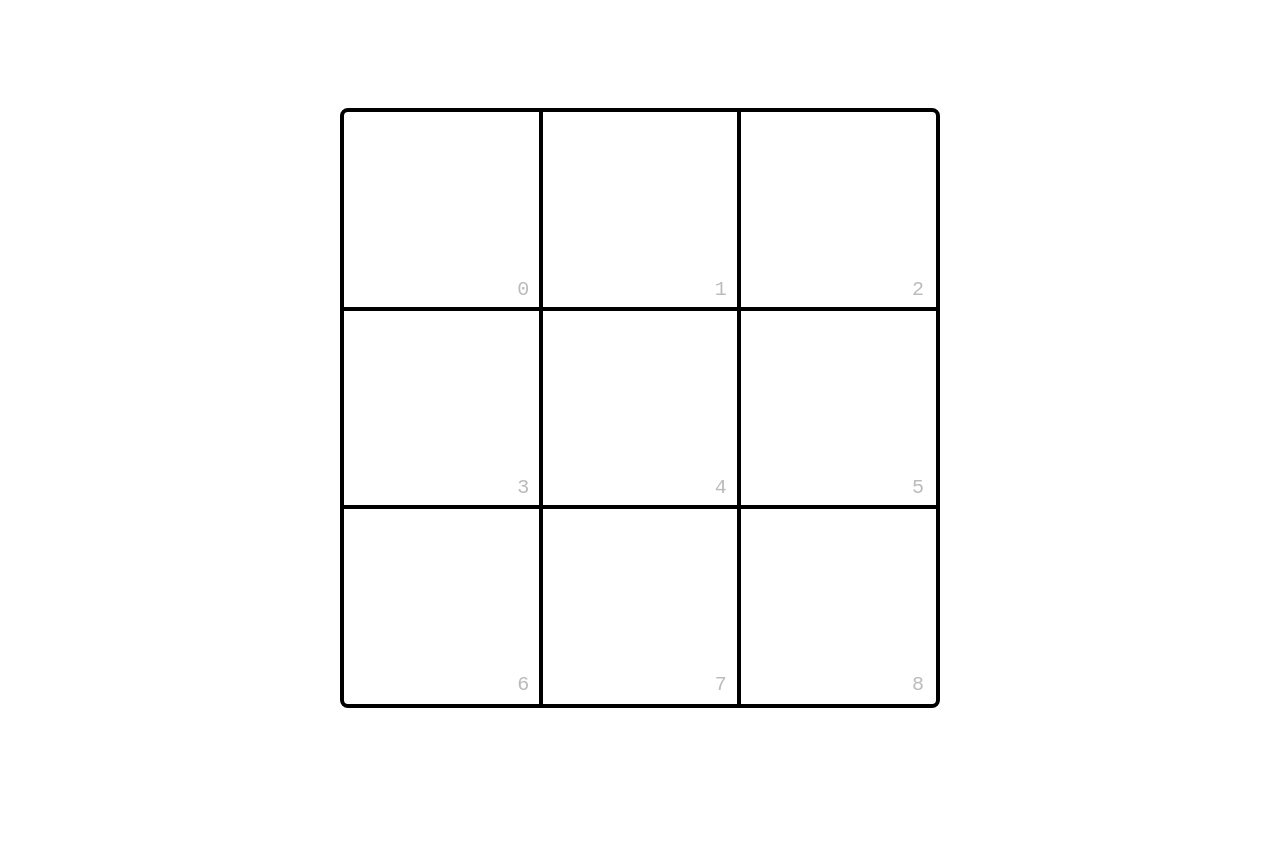
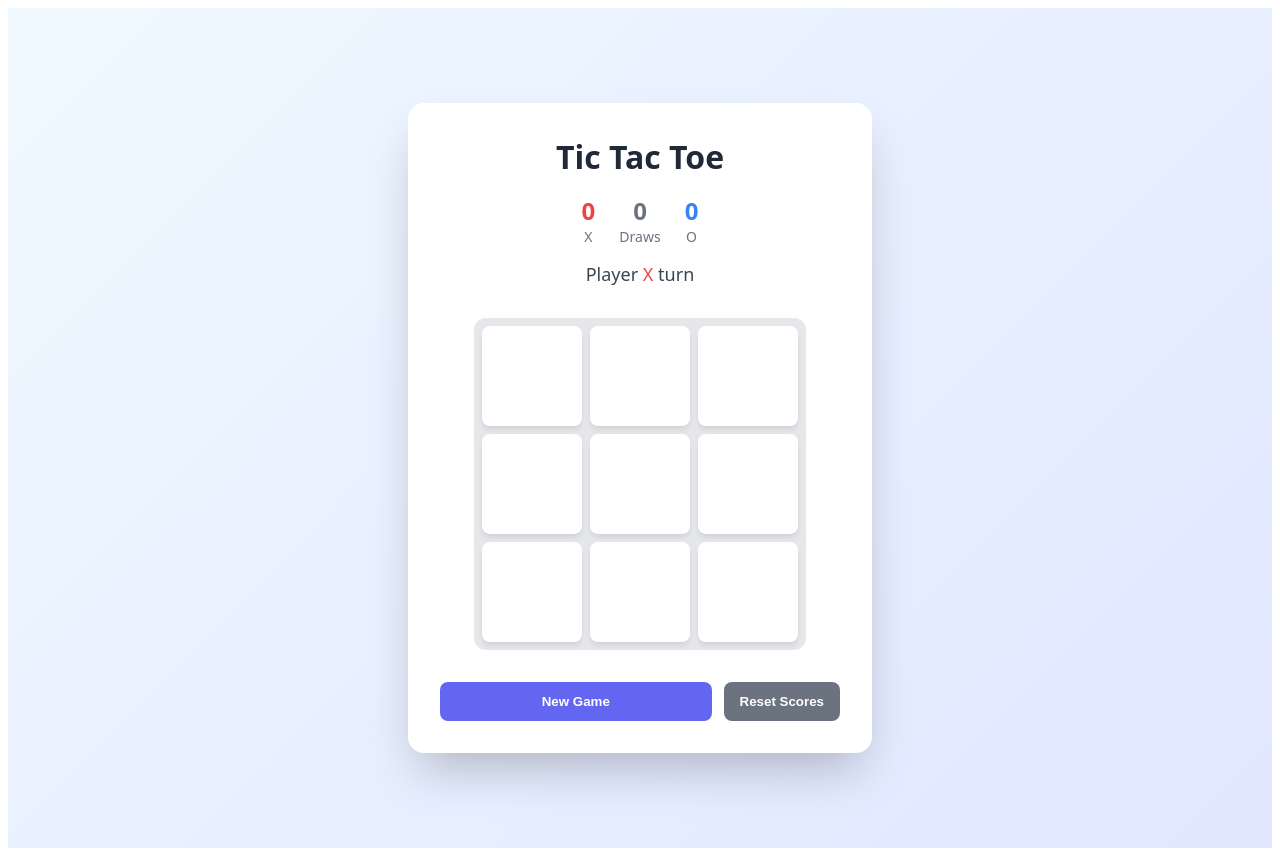
Before and after one commit to SoliraZ/tic-tac-toe, a Next.js app in the folder app/: page / in a window 1280 px wide. Before the commit the page ends 816 px from the top, so only its background shows below. Built offline with nearby package versions, Linux system fonts and the light colour scheme.

Commit message:
Integrate react-confetti and react-use for enhanced game experience in Tic-Tac-Toe; refactor game logic and UI for improved functionality and aesthetics.

```diff
--- a/app/package.json
+++ b/app/package.json
@@ -12,7 +12,9 @@
     "motion": "^12.23.11",
     "next": "15.4.4",
     "react": "19.1.0",
-    "react-dom": "19.1.0"
+    "react-confetti": "^6.4.0",
+    "react-dom": "19.1.0",
+    "react-use": "^17.6.0"
   },
   "devDependencies": {
     "@eslint/eslintrc": "^3",
--- a/app/src/app/page.tsx
+++ b/app/src/app/page.tsx
@@ -1,130 +1,281 @@
 'use client';
 
 import React, { useState } from "react";
-import { motion } from "framer-motion";
+import { motion, AnimatePresence } from "framer-motion";
+import Confetti from "react-confetti";
+import { useWindowSize } from "react-use";
 
-const GRID_SIZE = 3;
+const WIN_PATTERNS = [
+  [0, 1, 2], [3, 4, 5], [6, 7, 8], // rows
+  [0, 3, 6], [1, 4, 7], [2, 5, 8], // columns
+  [0, 4, 8], [2, 4, 6]             // diagonals
+];
 
-export default function Home() {
-  const [moves, setMoves] = useState<(null | "X" | "O")[]>(Array(GRID_SIZE * GRID_SIZE).fill(null));
-  const [step, setStep] = useState<0 | 1>(0); // 0: waiting for X, 1: waiting for O
-  const [xIndex, setXIndex] = useState<number | null>(null);
-  const [oIndex, setOIndex] = useState<number | null>(null);
+type Player = "X" | "O";
+type Cell = Player | null;
 
-  const handleClick = (idx: number) => {
-    if (moves[idx] !== null) return;
-    if (step === 0) {
-      setMoves((prev) => prev.map((v, i) => (i === idx ? "X" : v)));
-      setXIndex(idx);
-      setStep(1);
-    } else if (step === 1 && idx !== xIndex) {
-      setMoves((prev) => prev.map((v, i) => (i === idx ? "O" : v)));
-      setOIndex(idx);
-      setStep(0); // Optionally lock after O, or keep as 0 for more moves
+export default function TicTacToe() {
+  const { width, height } = useWindowSize();
+  const [board, setBoard] = useState<Cell[]>(Array(9).fill(null));
+  const [currentPlayer, setCurrentPlayer] = useState<Player>("X");
+  const [gameStatus, setGameStatus] = useState<"playing" | "won" | "draw">("playing");
+  const [winner, setWinner] = useState<Player | null>(null);
+  const [winningPattern, setWinningPattern] = useState<number[] | null>(null);
+  const [scores, setScores] = useState({ X: 0, O: 0, draws: 0 });
+
+  const checkWinner = (newBoard: Cell[]): { winner: Player | null; pattern: number[] | null } => {
+    for (const pattern of WIN_PATTERNS) {
+      const [a, b, c] = pattern;
+      if (newBoard[a] && newBoard[a] === newBoard[b] && newBoard[a] === newBoard[c]) {
+        return { winner: newBoard[a] as Player, pattern };
       }
+    }
+    return { winner: null, pattern: null };
+  };
+
+  const handleCellClick = (index: number) => {
+    if (board[index] || gameStatus !== "playing") return;
+
+    const newBoard = [...board];
+    newBoard[index] = currentPlayer;
+    setBoard(newBoard);
+
+    const { winner: gameWinner, pattern } = checkWinner(newBoard);
+
+    if (gameWinner) {
+      setWinner(gameWinner);
+      setWinningPattern(pattern);
+      setGameStatus("won");
+      setScores(prev => ({ ...prev, [gameWinner]: prev[gameWinner] + 1 }));
+    } else if (newBoard.every(cell => cell !== null)) {
+      setGameStatus("draw");
+      setScores(prev => ({ ...prev, draws: prev.draws + 1 }));
+    } else {
+      setCurrentPlayer(currentPlayer === "X" ? "O" : "X");
+    }
+  };
+
+  const resetGame = () => {
+    setBoard(Array(9).fill(null));
+    setCurrentPlayer("X");
+    setGameStatus("playing");
+    setWinner(null);
+    setWinningPattern(null);
+  };
+
+  const resetScores = () => {
+    setScores({ X: 0, O: 0, draws: 0 });
   };
 
   return (
     <div style={{
       minHeight: "100vh",
+      background: "linear-gradient(135deg, #f0f9ff 0%, #e0e7ff 100%)",
       display: "flex",
       alignItems: "center",
       justifyContent: "center",
-      background: "#fff",
+      padding: "20px",
+      fontFamily: "system-ui, -apple-system, sans-serif"
     }}>
-      <div
+      {gameStatus === "won" && (
+        <Confetti width={width} height={height} numberOfPieces={250} recycle={false} />
+      )}
+      <div style={{
+        background: "white",
+        borderRadius: "16px",
+        boxShadow: "0 25px 50px -12px rgba(0, 0, 0, 0.25)",
+        padding: "32px",
+        maxWidth: "400px",
+        width: "100%"
+      }}>
+        {/* Header */}
+        <div style={{ textAlign: "center", marginBottom: "32px" }}>
+          <h1 style={{
+            fontSize: "32px",
+            fontWeight: "bold",
+            color: "#1f2937",
+            marginBottom: "16px",
+            margin: "0 0 16px 0"
+          }}>
+            Tic Tac Toe
+          </h1>
+
+          {/* Scores */}
+          <div style={{
+            display: "flex",
+            justifyContent: "center",
+            gap: "24px",
+            marginBottom: "16px"
+          }}>
+            <div style={{ textAlign: "center" }}>
+              <div style={{ fontSize: "24px", fontWeight: "bold", color: "#ef4444" }}>
+                {scores.X}
+              </div>
+              <div style={{ fontSize: "14px", color: "#6b7280" }}>X</div>
+            </div>
+            <div style={{ textAlign: "center" }}>
+              <div style={{ fontSize: "24px", fontWeight: "bold", color: "#6b7280" }}>
+                {scores.draws}
+              </div>
+              <div style={{ fontSize: "14px", color: "#6b7280" }}>Draws</div>
+            </div>
+            <div style={{ textAlign: "center" }}>
+              <div style={{ fontSize: "24px", fontWeight: "bold", color: "#3b82f6" }}>
+                {scores.O}
+              </div>
+              <div style={{ fontSize: "14px", color: "#6b7280" }}>O</div>
+            </div>
+          </div>
+
+          {/* Game Status */}
+          <AnimatePresence mode="wait">
+            {gameStatus === "playing" && (
+              <motion.div
+                key="playing"
+                initial={{ opacity: 0, y: 10 }}
+                animate={{ opacity: 1, y: 0 }}
+                exit={{ opacity: 0, y: -10 }}
+                style={{ fontSize: "18px", color: "#374751" }}
+              >
+                Player{" "}
+                <span style={{ color: currentPlayer === "X" ? "#ef4444" : "#3b82f6" }}>
+                  {currentPlayer}
+                </span>{" "}
+                turn
+              </motion.div>
+            )}
+
+            {gameStatus === "won" && (
+              <motion.div
+                key="won"
+                initial={{ opacity: 0, scale: 0.8 }}
+                animate={{ opacity: 1, scale: 1 }}
+                exit={{ opacity: 0, scale: 0.8 }}
+                style={{ fontSize: "20px", fontWeight: "bold" }}
+              >
+                🎉{" "}
+                <span style={{ color: winner === "X" ? "#ef4444" : "#3b82f6" }}>
+                  Player {winner}
+                </span>{" "}
+                wins!
+              </motion.div>
+            )}
+
+            {gameStatus === "draw" && (
+              <motion.div
+                key="draw"
+                initial={{ opacity: 0, scale: 0.8 }}
+                animate={{ opacity: 1, scale: 1 }}
+                exit={{ opacity: 0, scale: 0.8 }}
+                style={{ fontSize: "20px", fontWeight: "bold", color: "#6b7280" }}
+              >
+                🤝 It's a draw!
+              </motion.div>
+            )}
+          </AnimatePresence>
+        </div>
+
+        {/* Game Board */}
+        <div style={{ position: "relative", marginBottom: "32px" }}>
+          <div style={{
+            display: "grid",
+            gridTemplateColumns: "repeat(3, 1fr)",
+            gap: "8px",
+            backgroundColor: "#e5e7eb",
+            padding: "8px",
+            borderRadius: "12px",
+            margin: "0 auto",
+            width: "fit-content"
+          }}>
+            {board.map((cell, index) => (
+              <motion.button
+                key={index}
+                onClick={() => handleCellClick(index)}
                 style={{
-          width: 600,
-          height: 600,
-          border: "4px solid #000",
-          borderRadius: 8,
-          background: "transparent",
-          position: "relative",
-          boxSizing: "border-box",
-          display: "grid",
-          gridTemplateRows: `repeat(${GRID_SIZE}, 1fr)`,
-          gridTemplateColumns: `repeat(${GRID_SIZE}, 1fr)`,
-        }}
-      >
-        {/* Grid lines */}
-        {[1, 2].map((i) => (
-          <div
-            key={`v-${i}`}
-            style={{
-              position: "absolute",
-              top: 0,
-              left: `${(i * 100) / 3}%`,
-              width: 0,
-              height: "100%",
-              borderLeft: "4px solid #000",
-              transform: "translateX(-2px)",
-              pointerEvents: "none",
-            }}
-          />
-        ))}
-        {[1, 2].map((i) => (
-          <div
-            key={`h-${i}`}
-            style={{
-              position: "absolute",
-              left: 0,
-              top: `${(i * 100) / 3}%`,
-              width: "100%",
-              height: 0,
-              borderTop: "4px solid #000",
-              transform: "translateY(-2px)",
-              pointerEvents: "none",
-            }}
-          />
-        ))}
-        {/* Squares */}
-        {moves.map((val, idx) => (
-          <div
-            key={idx}
-            onClick={() => handleClick(idx)}
-            style={{
-              cursor: val === null && (step === 0 || (step === 1 && xIndex !== null && idx !== xIndex)) ? "pointer" : "default",
+                  width: "100px",
+                  height: "100px",
+                  backgroundColor: winningPattern?.includes(index) ? "#fef2f2" : "white",
+                  borderRadius: "8px",
+                  boxShadow: "0 4px 6px -1px rgba(0, 0, 0, 0.1)",
                   display: "flex",
                   alignItems: "center",
                   justifyContent: "center",
-              fontSize: 120,
-              userSelect: "none",
-              zIndex: 1,
-              position: "relative",
+                  fontSize: "36px",
+                  fontWeight: "bold",
+                  border: "none",
+                  cursor: !cell && gameStatus === "playing" ? "pointer" : "default",
+                  transition: "all 0.2s"
                 }}
+                whileHover={!cell && gameStatus === "playing" ? { scale: 1.02 } : {}}
+                whileTap={!cell && gameStatus === "playing" ? { scale: 0.98 } : {}}
+                animate={winningPattern?.includes(index) ? { scale: [1, 1.02, 1], boxShadow: [
+                  "0 4px 6px -1px rgba(0,0,0,0.1)",
+                  "0 0px 24px 2px #fca5a5",
+                  "0 4px 6px -1px rgba(0,0,0,0.1)"
+                ] } : {}}
+                transition={winningPattern?.includes(index) ? { repeat: Infinity, duration: 0.8, ease: "easeInOut" } : {}}
               >
-            {val === "X" && (
+                <AnimatePresence>
+                  {cell && (
                     <motion.span
-                initial={{ scale: 0.5, opacity: 0 }}
-                animate={{ scale: 1, opacity: 1 }}
-                transition={{ duration: 0.3 }}
-                style={{ color: "#222", fontWeight: 700 }}
+                      initial={{ scale: 0, rotate: -180 }}
+                      animate={{ scale: 1, rotate: 0 }}
+                      exit={{ scale: 0, rotate: 180 }}
+                      transition={{
+                        type: "spring",
+                        stiffness: 200,
+                        damping: 15
+                      }}
+                      style={{ color: cell === "X" ? "#ef4444" : "#3b82f6" }}
                     >
-                ×
+                      {cell}
                     </motion.span>
                   )}
-            {val === "O" && (
-              <motion.span
-                initial={{ scale: 0.5, opacity: 0 }}
-                animate={{ scale: 1, opacity: 1 }}
-                transition={{ duration: 0.3 }}
-                style={{ color: "#1976d2", fontWeight: 700 }}
+                </AnimatePresence>
+              </motion.button>
+            ))}
+          </div>
+        </div>
+
+        {/* Buttons */}
+        <div style={{ display: "flex", gap: "12px" }}>
+          <motion.button
+            onClick={resetGame}
+            style={{
+              flex: 1,
+              backgroundColor: "#6366f1",
+              color: "white",
+              padding: "12px 16px",
+              borderRadius: "8px",
+              fontWeight: "600",
+              border: "none",
+              cursor: "pointer",
+              transition: "background-color 0.2s"
+            }}
+            whileHover={{ scale: 1.02, backgroundColor: "#5856eb" }}
+            whileTap={{ scale: 0.98 }}
           >
-                ○
-              </motion.span>
-            )}
-            {/* Index in bottom-right */}
-            <span style={{
-              position: "absolute",
-              bottom: 8,
-              right: 12,
-              fontSize: 20,
-              color: "#bbb",
-              pointerEvents: "none",
-              fontFamily: "monospace"
-            }}>{idx}</span>
+            New Game
+          </motion.button>
+
+          <motion.button
+            onClick={resetScores}
+            style={{
+              backgroundColor: "#6b7280",
+              color: "white",
+              padding: "12px 16px",
+              borderRadius: "8px",
+              fontWeight: "600",
+              border: "none",
+              cursor: "pointer",
+              transition: "background-color 0.2s"
+            }}
+            whileHover={{ scale: 1.02, backgroundColor: "#565961" }}
+            whileTap={{ scale: 0.98 }}
+          >
+            Reset Scores
+          </motion.button>
         </div>
-        ))}
       </div>
     </div>
   );
```
Also changed, not shown: 1 other file (tests, documents, lock files or other folders). Lines whose indentation alone changed are shown as unchanged.
